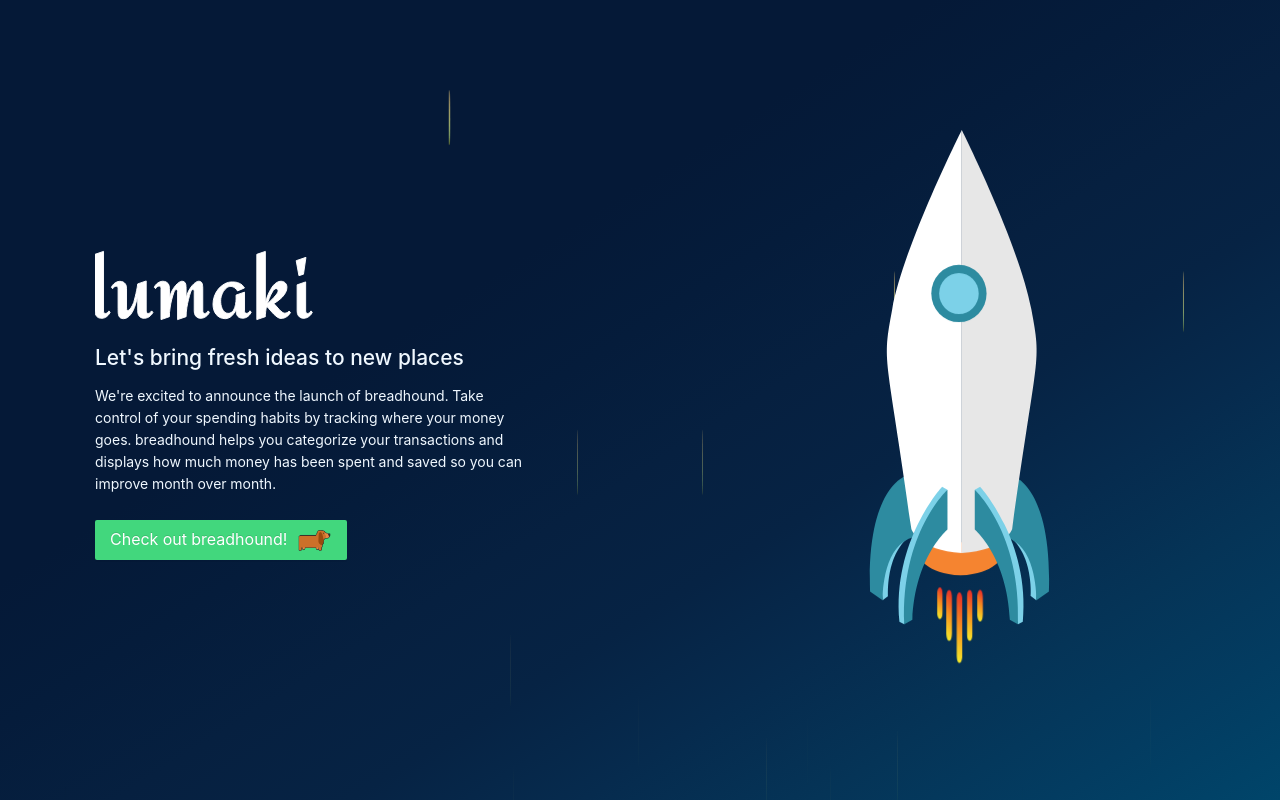
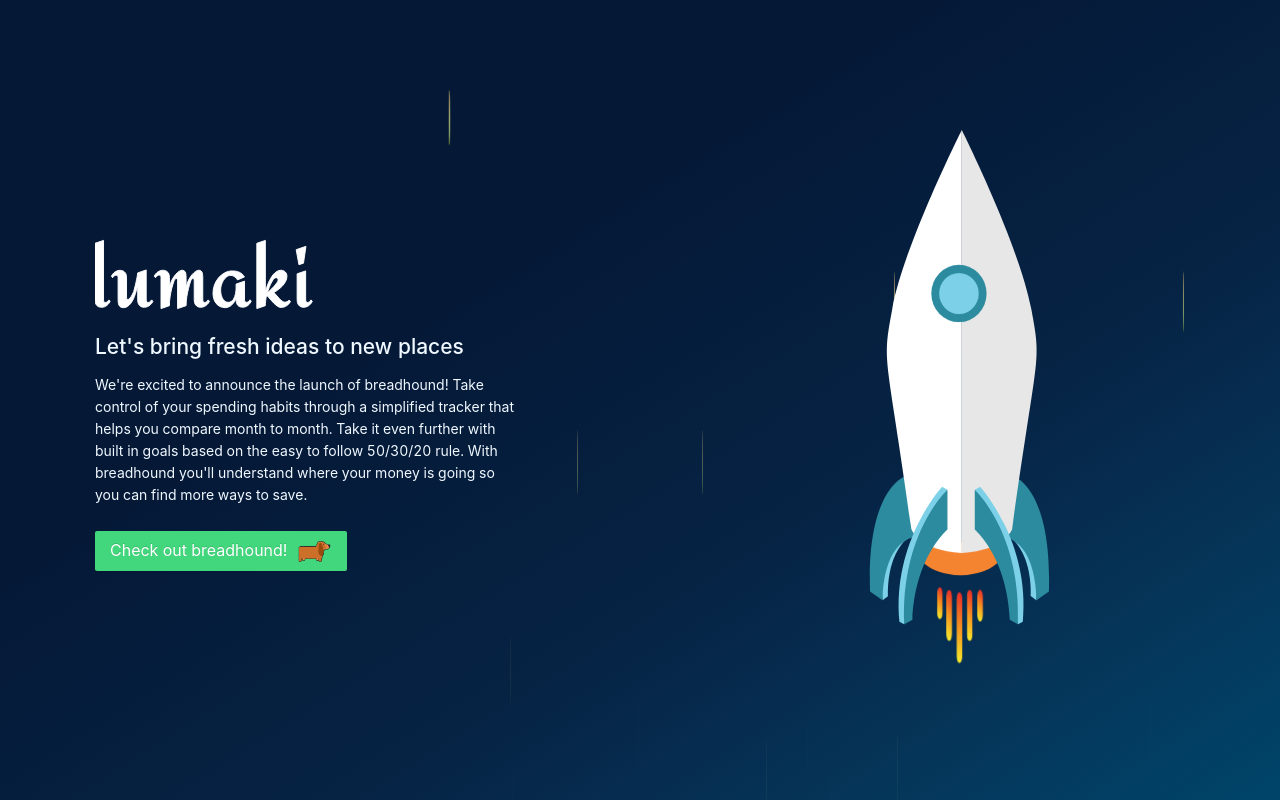
Before and after one commit to TomasBaena/lumaki.io, a React (Create React App) app: page /#/ in a window 1280 px wide. Built offline with nearby package versions, Linux system fonts and the light colour scheme.

Commit message:
css tweaks

```diff
--- a/src/components/home.js
+++ b/src/components/home.js
@@ -14,7 +14,7 @@ class Home extends Component {
     }
     render () {
         return (
-            <div style={{ background: "#080738"}}>
+            <div className="Page-container">
                 <div className="Star-container">
                     <div className="star star-1"></div>
                     <div className="star star-2"></div>
@@ -38,10 +38,10 @@ class Home extends Component {
                         <div className="Inner-container">
                         <img src={logoLight} className="Lumaki-logo" alt="logo" />
                         <h2 className="Header-text">Let's bring fresh ideas to new places</h2>
-                        <p className="Sub-text">We're excited to announce the launch of breadhound. Take control of your
-                            spending habits by tracking where your money goes. breadhound helps you
-                            categorize your transactions and displays how much money has been spent
-                            and saved so you can improve month over month.
+                        <p className="Sub-text">We're excited to announce the launch of breadhound! Take control of your
+                            spending habits through a simplified tracker that helps you compare month to month.
+                            Take it even further with built in goals based on the easy to follow 50/30/20 rule.
+                            With breadhound you'll understand where your money is going so you can find more ways to save.
                         </p>
                         <div className="Button-group">
                             <Button
--- a/src/styles/home.css
+++ b/src/styles/home.css
@@ -1,3 +1,6 @@
+.Page-container {
+  background-image: linear-gradient(to right bottom, #051937, #051937, #051937, #051937, #051937, #051c3b, #062040, #062344, #062b4e, #053457, #033c61, #00456a);
+}
 .Body-container{
     position: relative;
     display: flex;
@@ -77,8 +80,7 @@
     animation: main-fire 0.1s ease-in infinite;
   }
   .Star-container {
-    background-color: #202432;
-    background-image: linear-gradient(to right bottom, #051937, #051937, #051937, #051937, #051937, #051c3b, #062040, #062344, #062b4e, #053457, #033c61, #00456a);
+    /* background-color: #202432; */
     width: 100%;
     height: 100%;
     position: absolute;
```
Also changed, not shown: 1 other file (tests, documents, lock files or other folders).
